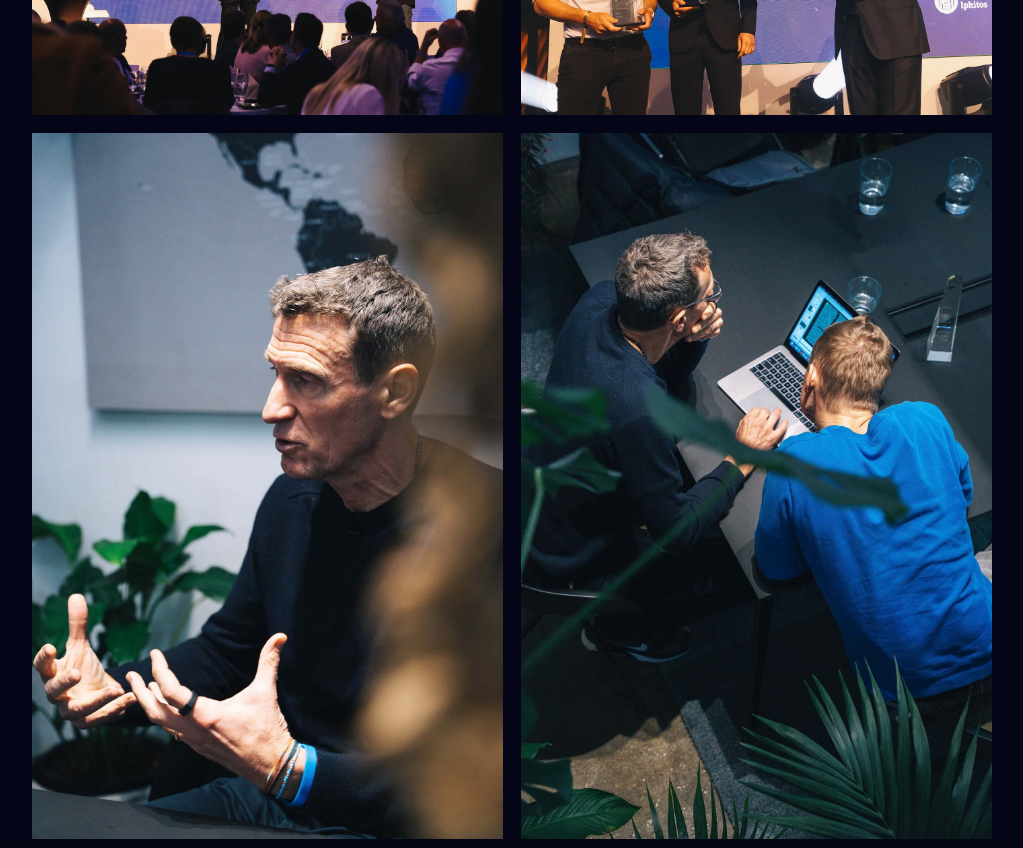
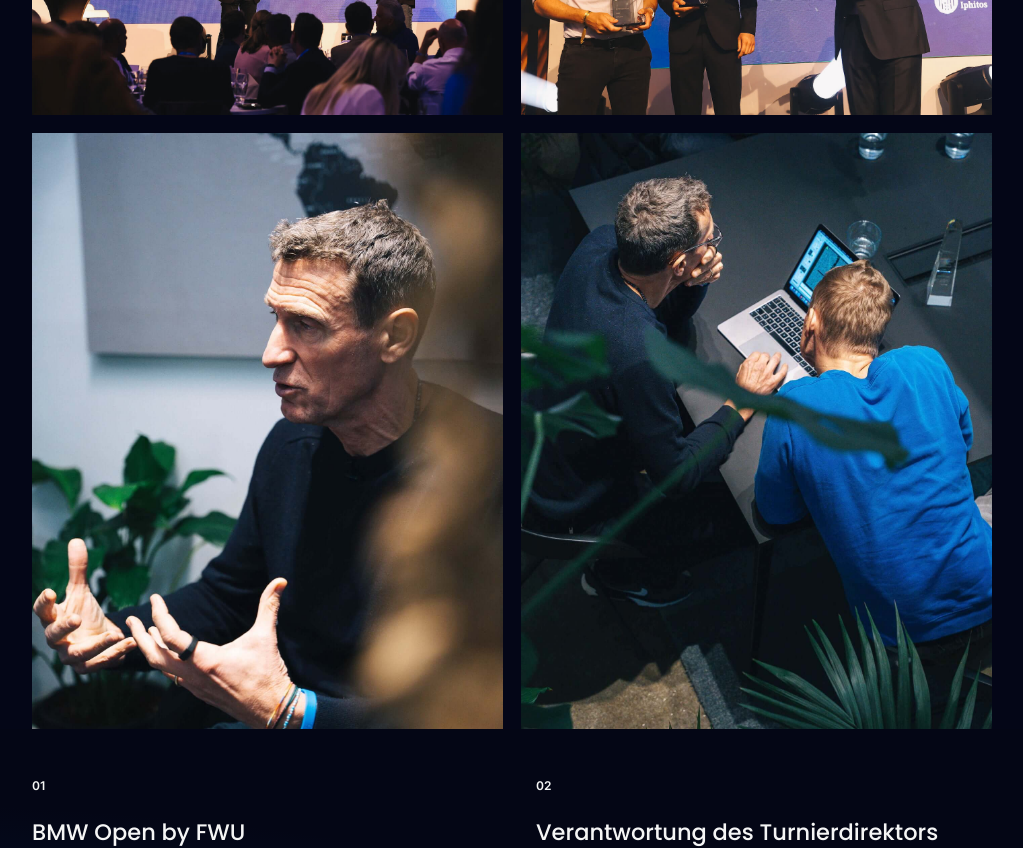
Before and after one commit to nxtyou/patrik-k-hnen, a Next.js app: page /bmw-open in a window 1280 px wide. Shown: the part 2000-2848 px from the top of the page, without its empty margins (128-1151 px from the left). Built offline with nearby package versions, Linux system fonts and the light colour scheme.

Commit message:
Improved Gallery of bmw-open

```diff
--- a/components/Templates/BMWOpen/Gallery.jsx
+++ b/components/Templates/BMWOpen/Gallery.jsx
@@ -4,7 +4,7 @@ const Gallery = () => {
       <div className="mx-auto max-w-7xl">
         <div className="relative">
           <img
-            className="w-full object-cover"
+            className="min-h-[205px] w-full object-cover"
             src="/images/photos/1.jpg"
             width="1216"
             height="684"
@@ -14,7 +14,7 @@ const Gallery = () => {
         <div className="mt-3 flex flex-col md:mt-6 md:flex-row md:space-x-6">
           <div className="md:w-1/2 ">
             <img
-              className="w-full"
+              className="max-h-[335px] w-full"
               width="596"
               height="335"
               muted
@@ -25,7 +25,7 @@ const Gallery = () => {
           </div>
           <div className="mt-3 md:mt-0 md:w-1/2">
             <img
-              className="w-full"
+              className="max-h-[335px] w-full"
               width="596"
               height="335"
               muted
@@ -38,7 +38,7 @@ const Gallery = () => {
         <div className="mt-3 flex gap-3 md:mt-6 md:gap-6">
           <div className="flex-1">
             <img
-              className="w-full object-cover md:aspect-auto md:object-center"
+              className="max-h-[596px] w-full object-cover md:aspect-auto md:object-center"
               width="373"
               height="596"
               muted
@@ -49,7 +49,7 @@ const Gallery = () => {
           </div>
           <div className="flex-1">
             <img
-              className="w-full object-cover object-right md:aspect-auto"
+              className="max-h-[596px] w-full object-cover object-right md:aspect-auto"
               width="596"
               height="596"
               muted
```
